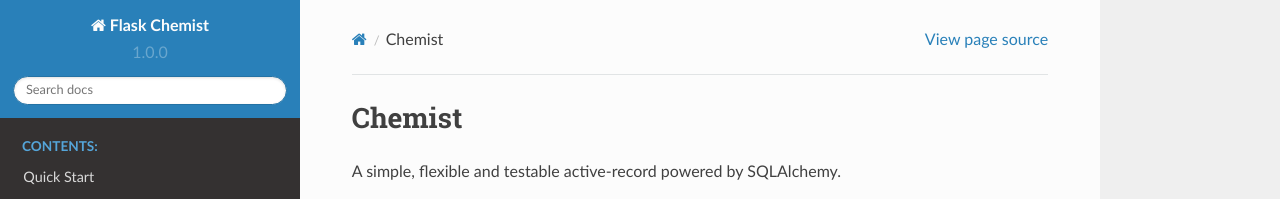
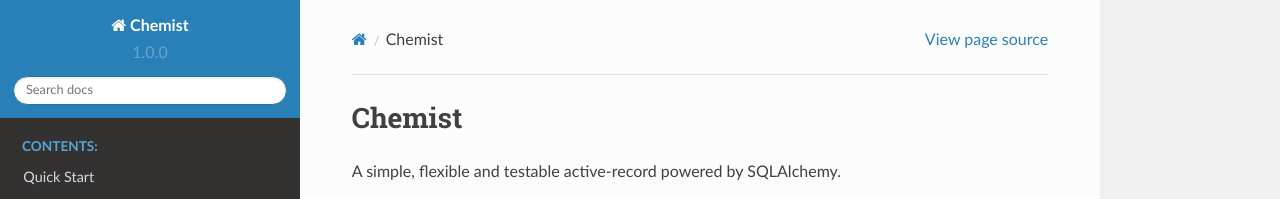
Before and after one commit to gabrielfalcao/chemist, a Sphinx documentation site: the page built from docs/source/index.rst, in a window 1280 px wide. Shown: the top 199 px of the page. Built offline with Sphinx 7.4.7 and the Read the Docs theme 2.0.0, drawn with Linux system fonts in a browser that asks for light colours.

Commit message:
rename project in docs

```diff
--- a/docs/source/conf.py
+++ b/docs/source/conf.py
@@ -30,7 +30,7 @@ source_suffix = '.rst'
 master_doc = 'index'
 
 # General information about the project.
-project = u'Flask Chemist'
+project = u'Chemist'
 copyright = u'2017, Gabriel Falcão'
 author = u'Gabriel Falcão'
 
```
